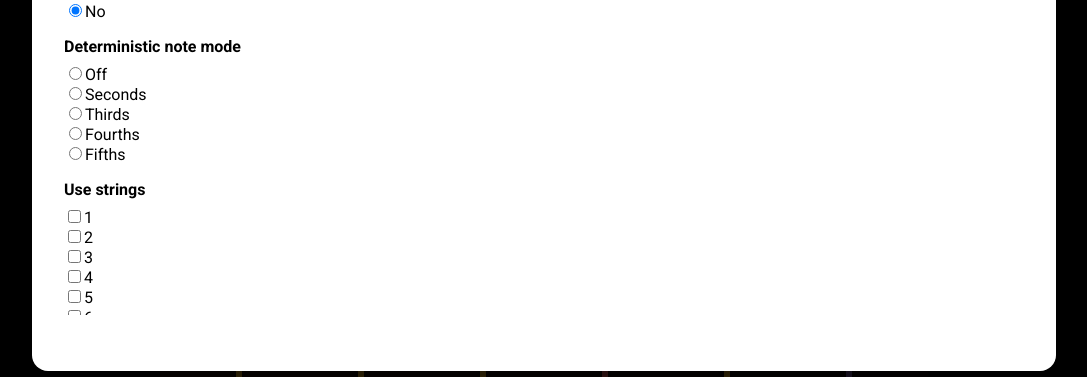
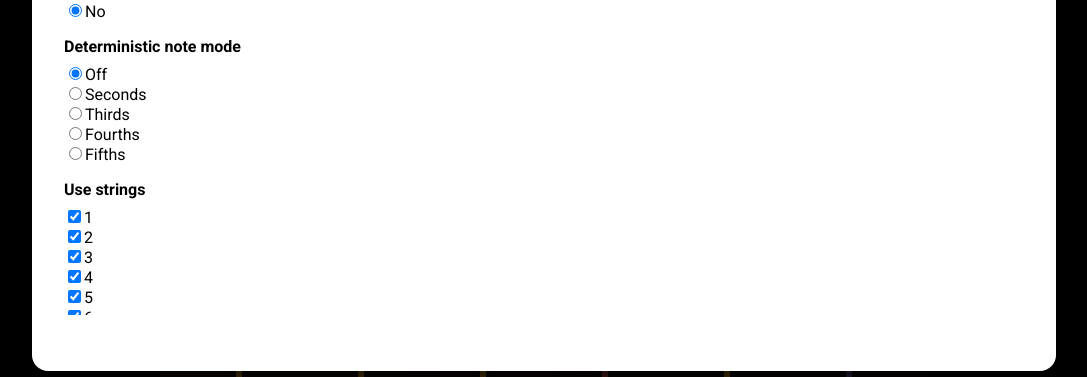
Before and after one commit to Alotor/fretrain, a React (Vite) app: page / in a window 1280 px wide. Both pictures are taken after a click on the button 1001 px from the left and 24 px from the top of the page. Shown: the part 349-726 px from the top of the page, without its empty margins (96-1183 px from the left). Built offline with nearby package versions, Linux system fonts and the light colour scheme.

Commit message:
Add options panel

```diff
--- a/src/App.fsm.ts
+++ b/src/App.fsm.ts
@@ -2,7 +2,7 @@ import { useRef, useEffect }  from 'react';
 import { createMachine } from "xstate";
 import { useMachine } from '@xstate/react';
 
-import { TotalTime } from "@/constants";
+import { useOptionsStorage } from "@/OptionsStorage";
 import { Store, StoreAction } from "@/store";
 import random from "@/random";
 
@@ -167,6 +167,7 @@ export function useAppFsm (store: Store, dispatch: (action: StoreAction) => void
   const timerRef = useRef<number | null>(null);
   const lastTimeRef = useRef<number | null>(null);
   const storeRef = useRef<Store>(store);
+  const [ options, _ ] = useOptionsStorage();
 
   useEffect(() => {
     storeRef.current = store;
@@ -216,7 +217,7 @@ export function useAppFsm (store: Store, dispatch: (action: StoreAction) => void
 
       updateProgress: ({ event }) => {
         if (event.type === "time") {
-          const progress = (event.ellapsed / TotalTime) * 100;
+          const progress = (event.ellapsed / options.speed) * 100;
           dispatch({ type: "update-string-progress", progress });
           if (store.selectedStringProgress >= 100) {
             send({ type: "select.timeout" })
--- /dev/null
+++ b/src/OptionsStorage.ts
@@ -0,0 +1,58 @@
+import { useSyncExternalStore } from 'react';
+
+const STORAGE_KEY = "fretrain/options";
+
+export type Options = {
+  appMode: "fix-note" | "fix-string" | "guess-note";
+  speed: number;
+  accidentals: "on" | "off";
+  deterministicNoteMode: "off" | "seconds" | "thirds" | "fourths" | "fifths";
+  useStrings: Array<number>;
+  useNotes: Array<string>;
+}
+
+const initialOptions: Options = {
+  appMode: "fix-note",
+  speed: 5, // seconds per note
+  accidentals: "off",
+  deterministicNoteMode: "off",
+  useStrings: [1, 2, 3, 4, 5, 6],
+  useNotes: ["A", "B", "C", "D", "E", "F", "G"],
+};
+
+export function useOptionsStorage() {
+  const cache = {} as Record<string, Options>;
+  const getSnapshot = () => {
+    const value = localStorage.getItem(STORAGE_KEY);
+
+    if (!!value && cache.hasOwnProperty(value)) {
+      return cache[value];
+    }
+
+    if (!value) {
+      return initialOptions;
+    }
+
+    cache[value] = JSON.parse(value) as Options;
+    return cache[value];
+  };
+
+  const setStore = (updateOptions: (old: Options) => Options) => {
+    const old = getSnapshot();
+    const value = JSON.stringify(updateOptions(old));
+    window.localStorage.setItem(STORAGE_KEY, value);
+    window.dispatchEvent(new StorageEvent("storage", { key: STORAGE_KEY, newValue: value }));
+  };
+
+  const subscribe = (callback: () => void) => {
+    const listener = () => {
+      callback();
+    };
+    window.addEventListener("storage", listener);
+    return () => void window.removeEventListener("storage", listener);
+  };
+
+  const store = useSyncExternalStore(subscribe, getSnapshot);
+
+  return [store, setStore] as const;
+}
--- a/src/components/OptionsDialog.tsx
+++ b/src/components/OptionsDialog.tsx
@@ -1,32 +1,58 @@
 import css from './OptionsDialog.module.css';
-import { useState } from "react";
-
-type Options = {
-  appMode: "fix-note" | "fix-string" | "guess-note";
-  speed: number;
-  accidentals: boolean;
-  deterministicNoteMode: "off" | "seconds" | "thirds" | "fourths" | "fifths";
-  useStrings: Set<number>;
-  useNotes: Set<string>;
-}
+import React, { useCallback } from "react";
+import { useOptionsStorage } from "@/OptionsStorage";
+import { produce } from "immer";
 
 type OptionsDialogProps = {
   onClose: () => void;
 };
 
-function initialOptions(): Options {
-  return {
-    appMode: "fix-note",
-    speed: 5, // seconds per note
-    accidentals: false,
-    deterministicNoteMode: "off",
-    useStrings: new Set([1, 2, 3, 4, 5, 6]),
-    useNotes: new Set(["A", "B", "C", "D", "E", "F", "G"]),
+function OptionsDialog({ onClose }: OptionsDialogProps) {
+  const [state, setState] = useOptionsStorage();
+
+  function updateAttr(key: string, e: React.FormEvent) {
+    setState(produce((s: any) => {
+      s[key] = (e.target! as HTMLInputElement).value;
+    }));
   }
-}
 
-function OptionsDialog({ onClose }: OptionsDialogProps) {
-  const [state, _setState] = useState(initialOptions);
+  const handleChangeAppMode = useCallback(updateAttr.bind(null, "appMode"), []);
+  const handleChangeSpeed = useCallback(updateAttr.bind(null, "speed"), []);
+  const handleChangeAccidentals = useCallback(updateAttr.bind(null, "accidentals"), []);
+  const handleChangeDetMode = useCallback(updateAttr.bind(null, "deterministicNoteMode"), []);
+
+  const handleChangeUseString = useCallback((e: React.FormEvent) => {
+    const target = e.target! as HTMLInputElement
+    const string = parseInt(target.dataset["string"] || "1", 10);
+    setState(produce((s) => {
+      const useStrings = new Set(s.useStrings);
+      if (target.checked) {
+        useStrings.add(string);
+      } else {
+        useStrings.delete(string);
+      }
+      s.useStrings = [...useStrings];
+    }));
+  }, []);
+
+  const notes = ["A", "B", "C", "D", "E", "F", "G"];
+
+  const handleChangeUseNotes = useCallback((e: React.FormEvent) => {
+    const target = e.target! as HTMLInputElement
+    const note = target.dataset["note"] || "C";
+    setState(produce((s) => {
+      const useNotes = new Set(s.useNotes);
+      if (target.checked) {
+        useNotes.add(note);
+      } else {
+        useNotes.delete(note);
+      }
+      s.useNotes = [...useNotes];
+    }));
+  }, []);
+
+  const useStrings = new Set(state.useStrings);
+  const useNotes = new Set(state.useNotes);
 
   return (
     <div className={css.optionsWrapper}>
@@ -41,17 +67,23 @@ function OptionsDialog({ onClose }: OptionsDialogProps) {
             <div>
               <div>
                 <input type="radio" name="appMode" id="fix-note" value="fix-note"
-                       checked={state.appMode === "fix-note"}></input>
+                       checked={state.appMode === "fix-note"}
+                       onChange={handleChangeAppMode}
+                ></input>
                 <label htmlFor="fix-note">Fix note changing strings</label>
               </div>
               <div>
                 <input type="radio" name="appMode" id="fix-string" value="fix-string"
-                       checked={state.appMode === "fix-string"}></input>
+                       checked={state.appMode === "fix-string"}
+                       onChange={handleChangeAppMode}
+                ></input>
                 <label htmlFor="fix-string">Fix string changing notes</label>
               </div>
               <div>
                 <input type="radio" name="appMode" id="guess-note" value="guess-note"
-                       checked={state.appMode === "guess-note"}></input>
+                       checked={state.appMode === "guess-note"}
+                       onChange={handleChangeAppMode}
+                ></input>
                 <label htmlFor="guess-note">Guess the note</label>
               </div>
             </div>
@@ -60,7 +92,8 @@ function OptionsDialog({ onClose }: OptionsDialogProps) {
           <div className={css.optionsSection}>
             <label className={css.optionTitle}>Speed</label>
             <div>
-              <input type="text" value={state.speed}></input>
+              <input type="number" value={state.speed}
+                     onChange={handleChangeSpeed }></input>
               <button><i className="fa-solid fa-plus"></i></button>
               <button><i className="fa-solid fa-minus"></i></button>
             </div>
@@ -70,41 +103,59 @@ function OptionsDialog({ onClose }: OptionsDialogProps) {
             <div className={css.optionTitle}>Accidentals</div>
             <div>
               <div>
-                <input type="radio" name="accidentals" id="accidentals-yes" value="true"
-                       checked={state.accidentals}></input>
+                <input type="radio" name="accidentals" id="accidentals-yes" value="on"
+                       checked={state.accidentals === "on"}
+                       onChange={handleChangeAccidentals}
+                ></input>
                 <label htmlFor="accidentals-yes">Yes</label>
               </div>
               <div>
-                <input type="radio" name="accidentals" id="accidentals-no" value="false"
-                       checked={!state.accidentals}></input>
+                <input type="radio" name="accidentals" id="accidentals-no" value="off"
+                       checked={state.accidentals === "off"}
+                       onChange={handleChangeAccidentals}
+                ></input>
                 <label htmlFor="accidentals-no">No</label>
               </div>
             </div>
           </div>
 
-
           <div className={css.optionsSection}>
             <div className={css.optionTitle}>Deterministic note mode</div>
             <div>
               <div>
-                <input type="radio"></input>
-                <label>Off</label>
+                <input type="radio" name="detMode" id="det-mode-off" value="off"
+                       checked={state.deterministicNoteMode === "off"}
+                       onChange={handleChangeDetMode}
+                ></input>
+                <label htmlFor="det-mode-off">Off</label>
               </div>
               <div>
-                <input type="radio"></input>
-                <label>Seconds</label>
+                <input type="radio" name="detMode" id="det-mode-seconds" value="seconds"
+                       checked={state.deterministicNoteMode === "seconds"}
+                       onChange={handleChangeDetMode}
+                ></input>
+                <label htmlFor="det-mode-seconds">Seconds</label>
               </div>
               <div>
-                <input type="radio"></input>
-                <label>Thirds</label>
+                <input type="radio" name="detMode" id="det-mode-thirds" value="thirds"
+                       checked={state.deterministicNoteMode === "thirds"}
+                       onChange={handleChangeDetMode}
+                ></input>
+                <label htmlFor="det-mode-thirds">Thirds</label>
               </div>
               <div>
-                <input type="radio"></input>
-                <label>Fourths</label>
+                <input type="radio" name="detMode" id="det-mode-fourths" value="fourths"
+                       checked={state.deterministicNoteMode === "fourths"}
+                       onChange={handleChangeDetMode}
+                ></input>
+                <label htmlFor="det-mode-fourths">Fourths</label>
               </div>
               <div>
-                <input type="radio"></input>
-                <label>Fifths</label>
+                <input type="radio" name="detMode" id="det-mode-fifths" value="fifths"
+                       checked={state.deterministicNoteMode === "fifths"}
+                       onChange={handleChangeDetMode}
+                ></input>
+                <label htmlFor="det-mode-fifths">Fifths</label>
               </div>
             </div>
           </div>
@@ -112,64 +163,34 @@ function OptionsDialog({ onClose }: OptionsDialogProps) {
           <div className={css.optionsSection}>
             <div className={css.optionTitle}>Use strings</div>
             <div>
-              <div>
-                <input type="checkbox"></input>
-                <label>1</label>
-              </div>
-              <div>
-                <input type="checkbox"></input>
-                <label>2</label>
-              </div>
-              <div>
-                <input type="checkbox"></input>
-                <label>3</label>
-              </div>
-              <div>
-                <input type="checkbox"></input>
-                <label>4</label>
-              </div>
-              <div>
-                <input type="checkbox"></input>
-                <label>5</label>
-              </div>
-              <div>
-                <input type="checkbox"></input>
-                <label>6</label>
-              </div>
+              { new Array(6).fill(null).map((_, i) => (
+                <div key={"use-string-" + (i + 1)}>
+                  <input type="checkbox"
+                         checked={useStrings.has(i + 1)}
+                         name={"use-string-" + (i + 1)}
+                         id={"use-string-" + (i + 1)}
+                         onChange={handleChangeUseString}
+                         data-string={i + 1}></input>
+                  <label htmlFor={"use-string-" + (i + 1)}>{ i + 1 }</label>
+                </div>
+                ))}
             </div>
           </div>
 
           <div className={css.optionsSection}>
             <div className={css.optionTitle}>Use Notes</div>
-            <div>
-              <div>
-                <input type="checkbox"></input>
-                <label>C</label>
-              </div>
-              <div>
-                <input type="checkbox"></input>
-                <label>D</label>
-              </div>
-              <div>
-                <input type="checkbox"></input>
-                <label>E</label>
-              </div>
-              <div>
-                <input type="checkbox"></input>
-                <label>F</label>
-              </div>
-              <div>
-                <input type="checkbox"></input>
-                <label>G</label>
-              </div>
-              <div>
-                <input type="checkbox"></input>
-                <label>A</label>
-              </div>
-              <div>
-                <input type="checkbox"></input>
-                <label>B</label>
-              </div>
+            <div >
+              { notes.map((note) => (
+                <div key={"use-note-" + note}>
+                  <input type="checkbox"
+                         data-note={note}
+                         name={"use-note-" + note}
+                         id={"use-note-" + note}
+                         onChange={handleChangeUseNotes}
+                         checked={useNotes.has(note)}></input>
+                  <label htmlFor={"use-note-" + note}>{note}</label>
+                </div>
+                ))}
             </div>
           </div>
         </div>
--- a/src/constants.ts
+++ b/src/constants.ts
@@ -1,5 +1,3 @@
-export const TotalTime = 5;
-
 export const NoteColors: Record<string, string> = {
   "A": "var(--note-a)",
   "B": "var(--note-b)",
```
